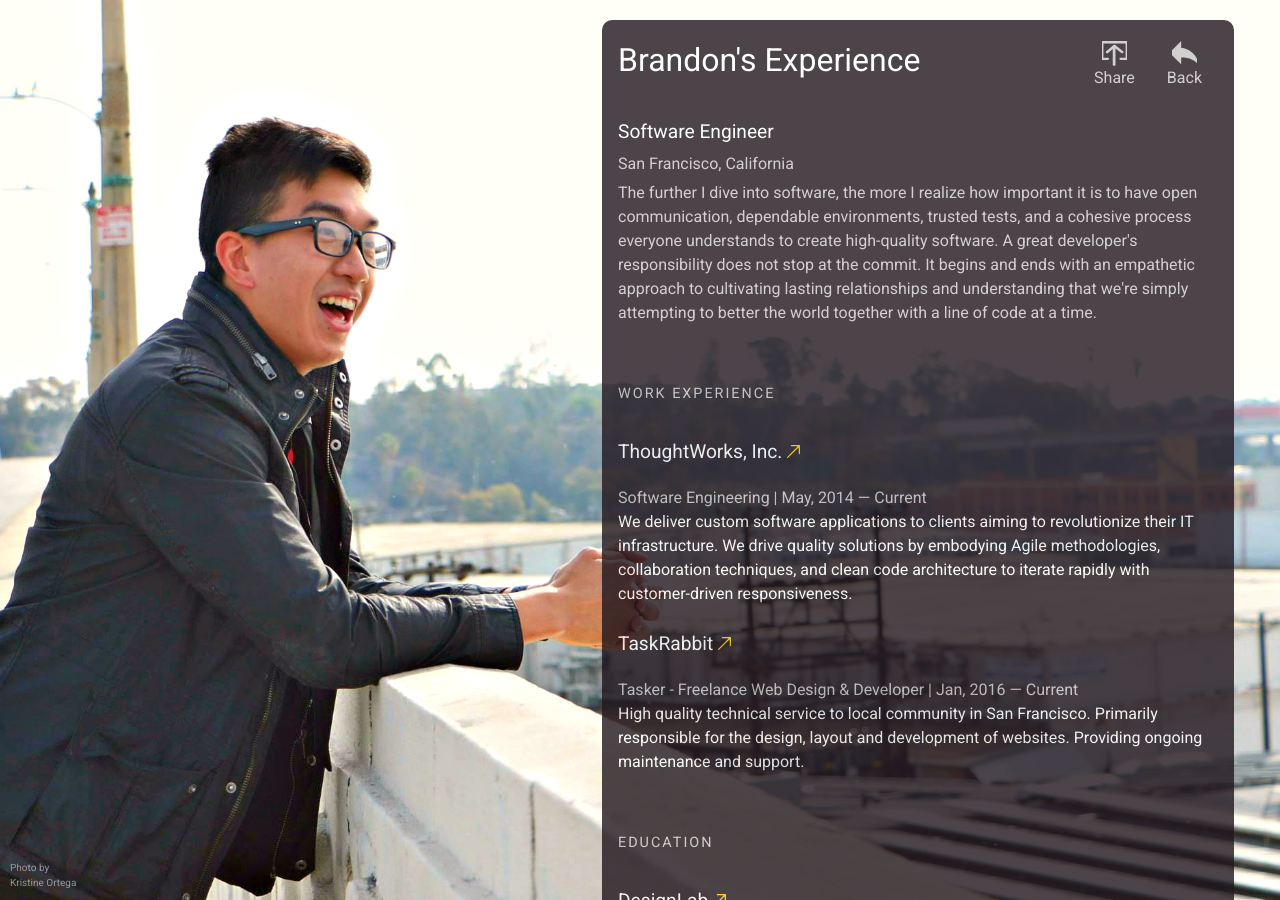
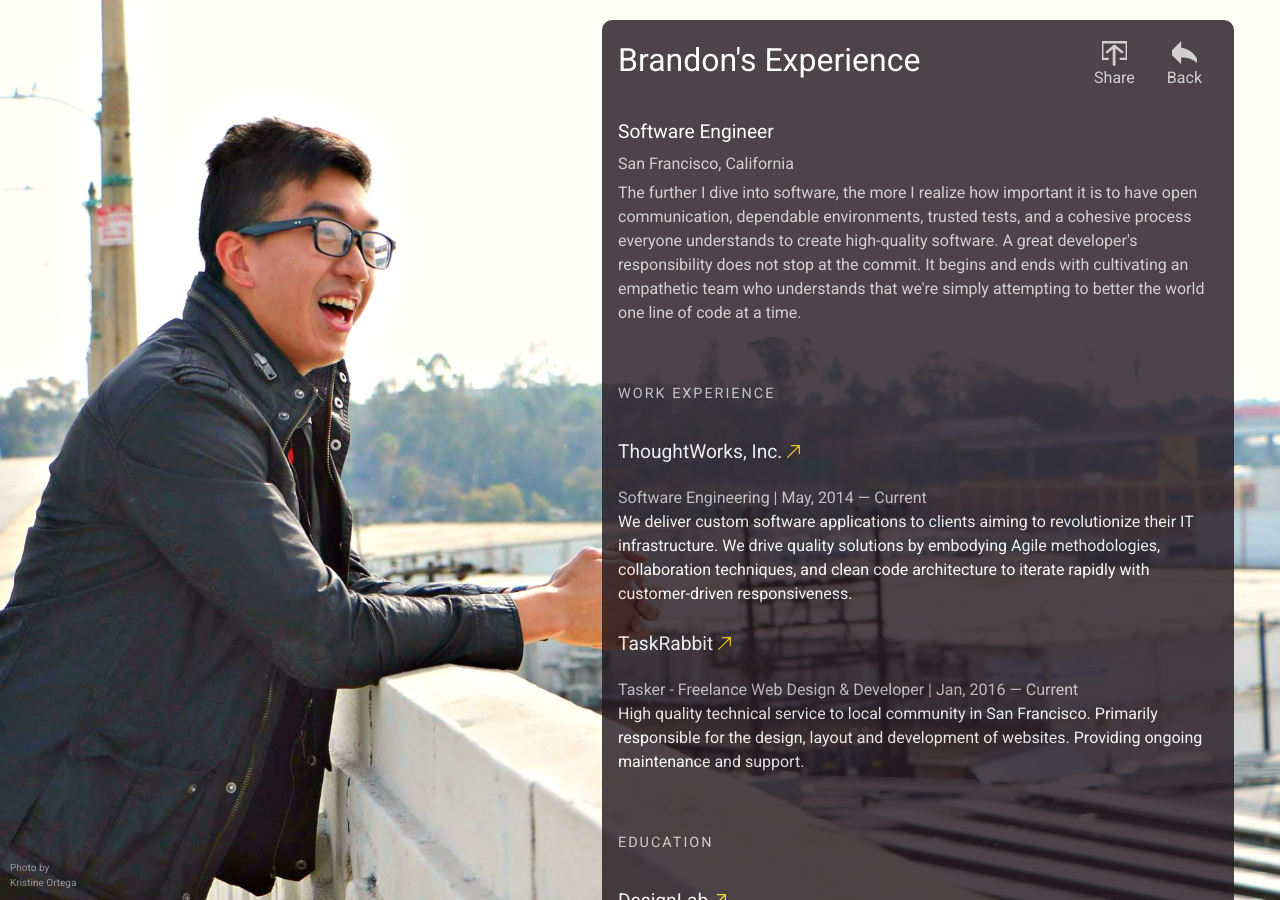
Before and after one commit to bteng22/bteng22.github.io, a Jekyll site: the page built from 01-experience.html, in a window 1280 px wide and 900 px high. Built offline with Jekyll 4.4.1, drawn with Linux system fonts in a browser that asks for light colours.

Commit message:
updating summary and resume

```diff
--- a/_includes/experience.html
+++ b/_includes/experience.html
@@ -5,7 +5,7 @@
       <p class="experience-title">Software Engineer</p>
       <p class="opacity-detail">San Francisco, California</p>
       <p class="opacity-detail">
-      The further I dive into software, the more I realize how important it is to have open communication, dependable environments, trusted tests, and a cohesive process everyone understands to create high-quality software. A great developer's responsibility does not stop at the commit. It begins and ends with an empathetic approach to cultivating lasting relationships and understanding that we're simply attempting to better the world together with a line of code at a time.
+      The further I dive into software, the more I realize how important it is to have open communication, dependable environments, trusted tests, and a cohesive process everyone understands to create high-quality software. A great developer's responsibility does not stop at the commit. It begins and ends with cultivating an empathetic team who understands that we're simply attempting to better the world one line of code at a time.
       </p>
     </section>
     <section class="experience-section">
```
Also changed, not shown: 1 other file.
